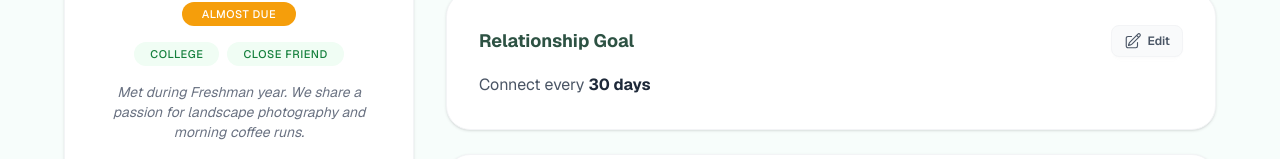
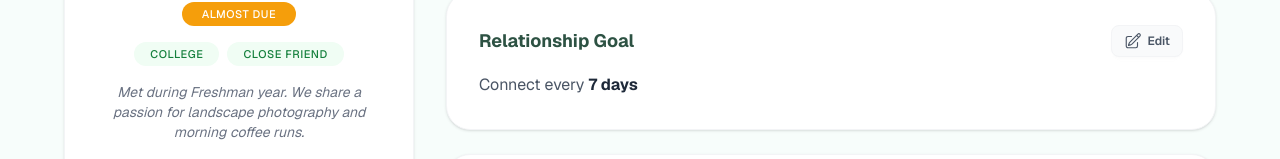
Before and after one commit to mdabdulawal2001/Keen-Keeper-Project-By-Toha, a React (Vite) app: page /friend/1 in a window 1280 px wide. Shown: the part 320-479 px from the top of the page. Built offline with nearby package versions, Linux system fonts and the light colour scheme.

Commit message:
added loadin spinner for home page

```diff
--- a/package.json
+++ b/package.json
@@ -15,8 +15,10 @@
     "react-dom": "^19.2.4",
     "react-hot-toast": "^2.6.0",
     "react-icons": "^5.6.0",
+    "react-loader-spinner": "^8.0.2",
     "react-router": "^7.14.1",
     "react-router-dom": "^7.14.1",
+    "react-spinners": "^0.17.0",
     "recharts": "^3.8.1",
     "tailwindcss": "^4.2.2"
   },
--- a/src/components/StatsCard/StatsCard.jsx
+++ b/src/components/StatsCard/StatsCard.jsx
@@ -35,7 +35,7 @@ const StatsCard = () => {
 
   return (
     <div className="w-[95%] md:w-full max-w-4xl mx-auto mt-15">
-                    {/* TITLE */}
+      {/* title */}
         <h1 className="flex justify-center md:justify-start text-3xl font-bold text-gray-800 mb-4">
           Friendship Analytics
         </h1>
@@ -47,7 +47,7 @@ const StatsCard = () => {
         </p>
       </div>
 
-      <div className="h-40 md:h-75 w-full flex items-center justify-center">
+      <div className="h-75 w-full flex items-center justify-center">
         {hasData ? (
           <ResponsiveContainer width="100%" height="100%">
             <PieChart>
--- a/src/layouts/MainLayout.jsx
+++ b/src/layouts/MainLayout.jsx
@@ -1,20 +1,33 @@
-import React from 'react';
-import Navbar from '../components/Navbar/Navbar';
-import { Outlet } from 'react-router-dom';
-import Footer from '../components/Footer/Footer';
-import ScrollToTop from '../components/ScrollToTop/ScrollToTop';
+import React from "react";
+import Navbar from "../components/Navbar/Navbar";
+import { Outlet, useNavigation } from "react-router-dom";
+import Footer from "../components/Footer/Footer";
+import ScrollToTop from "../components/ScrollToTop/ScrollToTop";
 
 const MainLayout = () => {
+  const navigation = useNavigation();
+  navigation.state === "loading";
+  const isLoading = navigation.state === "loading";
+
   return (
     <div>
       <ScrollToTop></ScrollToTop>
-            <div className='sticky top-0 z-50 navbar bg-white px-4 md:px-10 border-b border-gray-100 shadow-sm min-h-20'>
-                <div className='max-w-370 w-full mx-auto'>
+      <div className="sticky top-0 z-50 navbar bg-white px-4 md:px-10 border-b border-gray-100 shadow-sm min-h-20">
+        <div className="max-w-370 w-full mx-auto">
           <Navbar></Navbar>
         </div>
       </div>
+
+      <div>
+        {isLoading ? (
+          <div className="flex justify-center items-center py-20">
+            <span className="loading loading-spinner loading-lg text-[#2D5243]"></span>
+          </div>
+        ) : (
           <div>
             <Outlet></Outlet>
+          </div>
+        )}
       </div>
       <Footer></Footer>
     </div>
--- a/src/pages/FriendDetails/FriendDetails.jsx
+++ b/src/pages/FriendDetails/FriendDetails.jsx
@@ -65,7 +65,7 @@ const FriendDetails = () => {
       <div className="bg-[#f7fdfb] min-h-screen py-10 px-4 md:px-10 font-sans">
         <div className="max-w-6xl mx-auto flex flex-col lg:flex-row items-stretch gap-8">
           {/* --- Left Column: Profile & Actions --- */}
-          <div className="w-full lg:w-[350px] flex flex-col justify-between gap-6">
+          <div className="w-full lg:w-87.5 flex flex-col justify-between gap-6">
             {/* Profile Card */}
             <div className="bg-white p-8 rounded-3xl shadow-sm border border-gray-100 flex flex-col items-center text-center h-full">
               <div className="avatar mb-4">
@@ -156,7 +156,7 @@ const FriendDetails = () => {
               </div>
               <p className="text-gray-600">
                 Connect every{" "}
-                <span className="font-bold text-gray-800">30 days</span>
+                <span className="font-bold text-gray-800">{goal} days</span>
               </p>
             </div>
 
--- a/src/pages/Home/Home.jsx
+++ b/src/pages/Home/Home.jsx
@@ -5,7 +5,6 @@ import FriendCard from "../../components/FriendCard/FriendCard";
 
 const Home = () => {
   const friendsData = useLoaderData();
-  console.log(friendsData);
 
   return (
     <div>
```
Also changed, not shown: 2 other files (tests, documents, lock files or other folders). Lines whose indentation alone changed are shown as unchanged.
